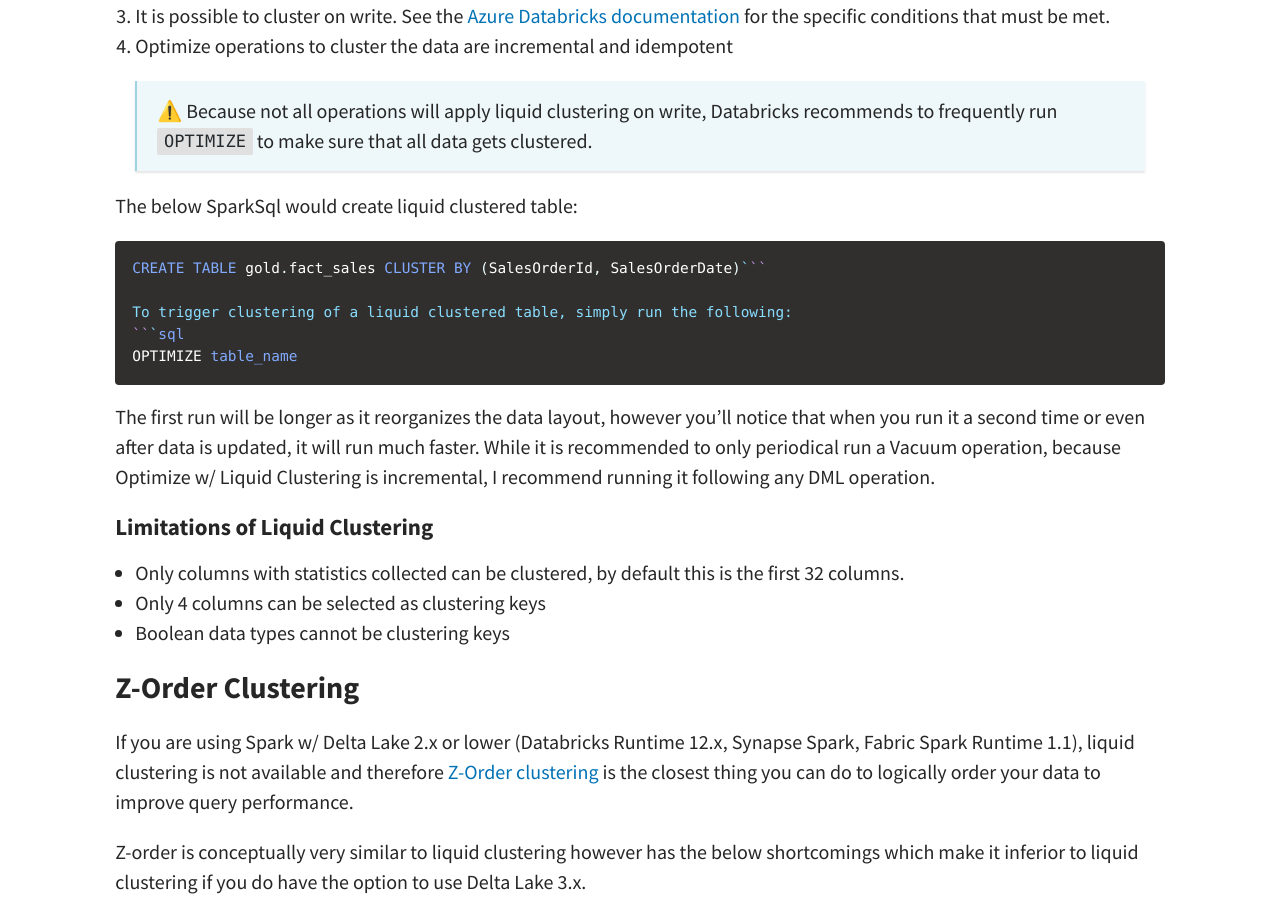
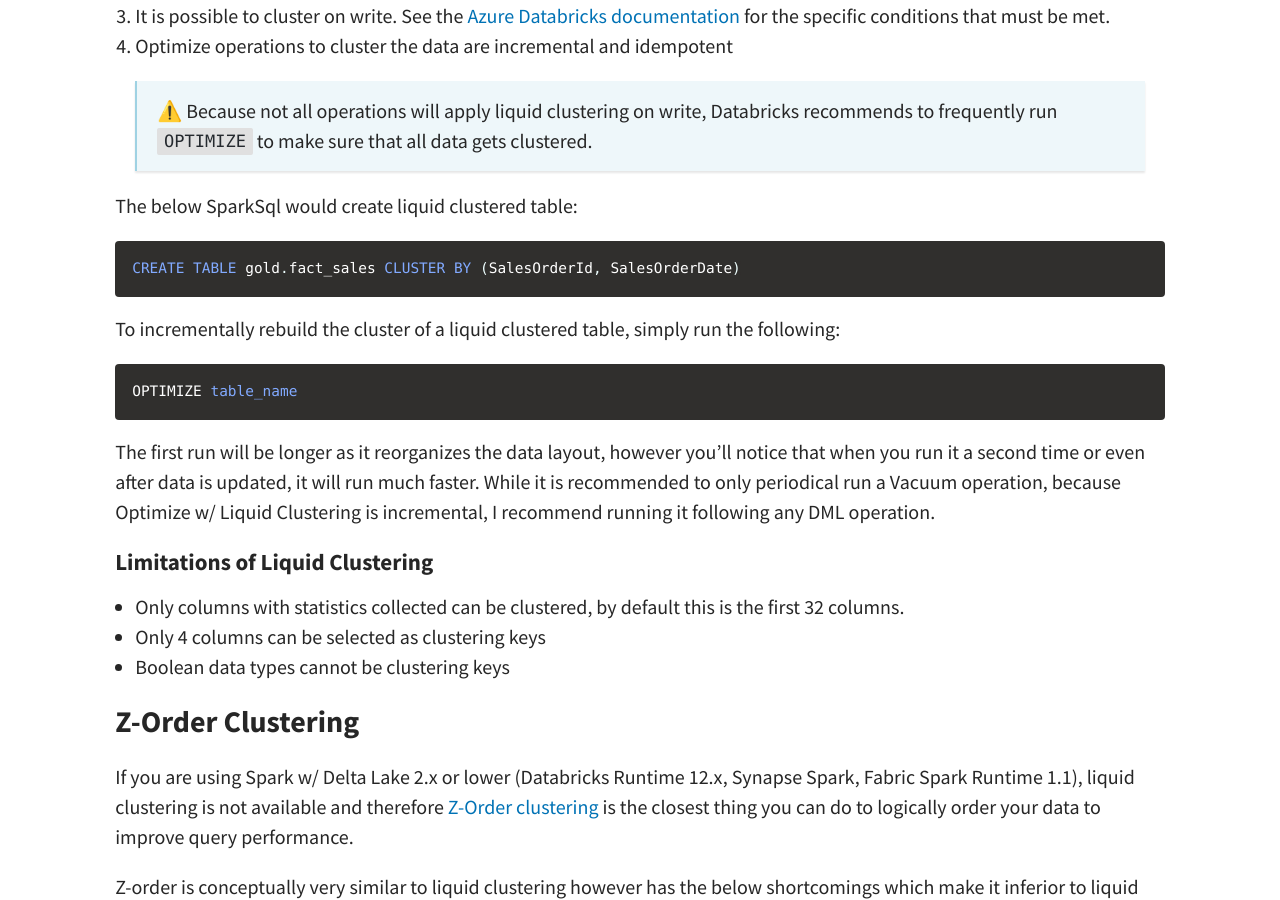
Before and after one commit to mwc360/mwc360.github.io, a Jekyll site: the page built from _posts/2023-10-08-Delta-Table-Maintenance-101.md, in a window 1280 px wide and 900 px high, scrolled down 3695 px. Built offline with Jekyll 4.4.1, drawn with Linux system fonts in a browser that asks for light colours; comment, search, counter and statistics services are not loaded.

Commit message:
fix typo

````diff
--- a/_posts/2023-10-08-Delta-Table-Maintenance-101.md
+++ b/_posts/2023-10-08-Delta-Table-Maintenance-101.md
@@ -98,9 +98,10 @@
 
 The below SparkSql would create liquid clustered table:
 ```sql
-CREATE TABLE gold.fact_sales CLUSTER BY (SalesOrderId, SalesOrderDate)```
+CREATE TABLE gold.fact_sales CLUSTER BY (SalesOrderId, SalesOrderDate)
+```
 
-To trigger clustering of a liquid clustered table, simply run the following:
+To incrementally rebuild the cluster of a liquid clustered table, simply run the following:
 ```sql
 OPTIMIZE table_name
 ```
````
